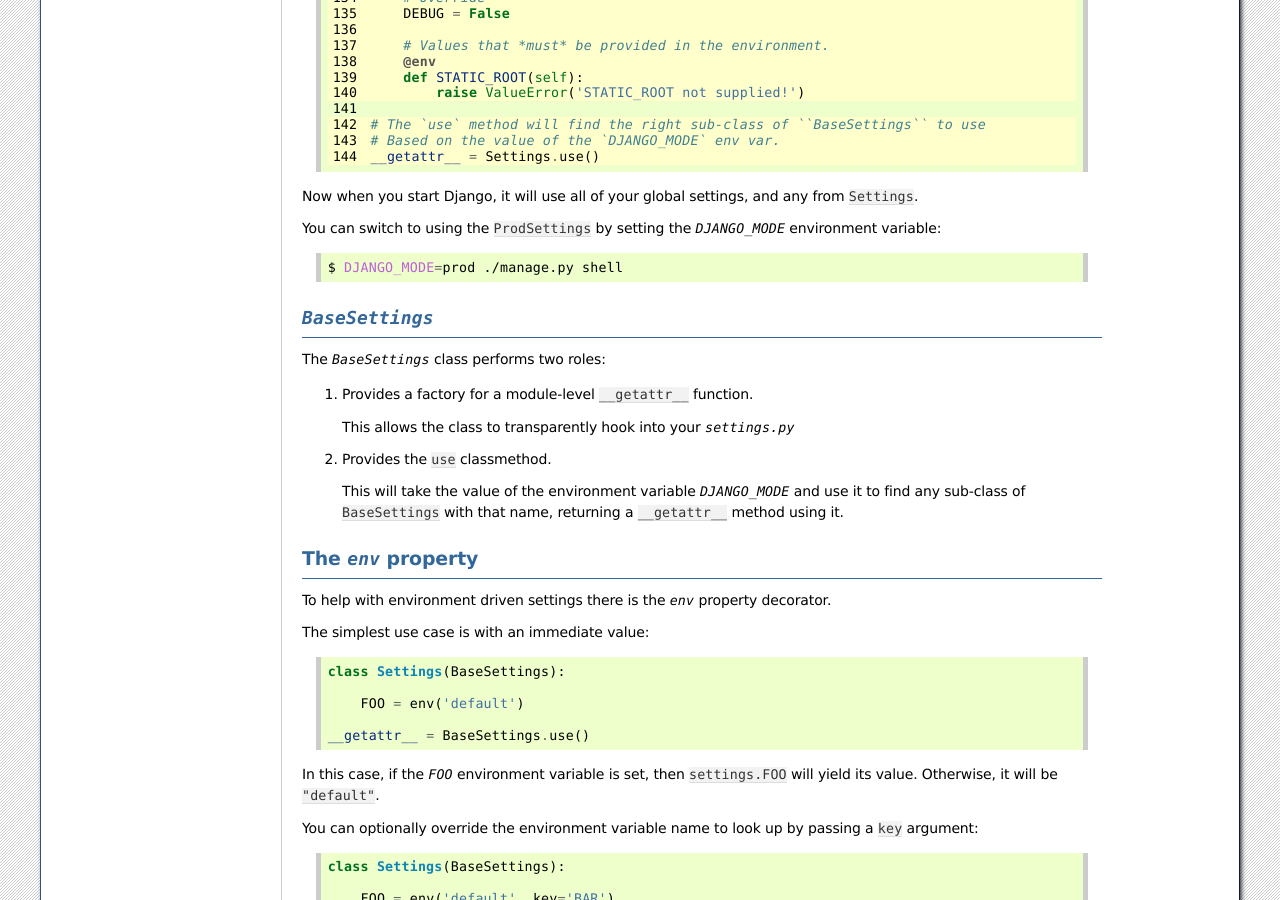
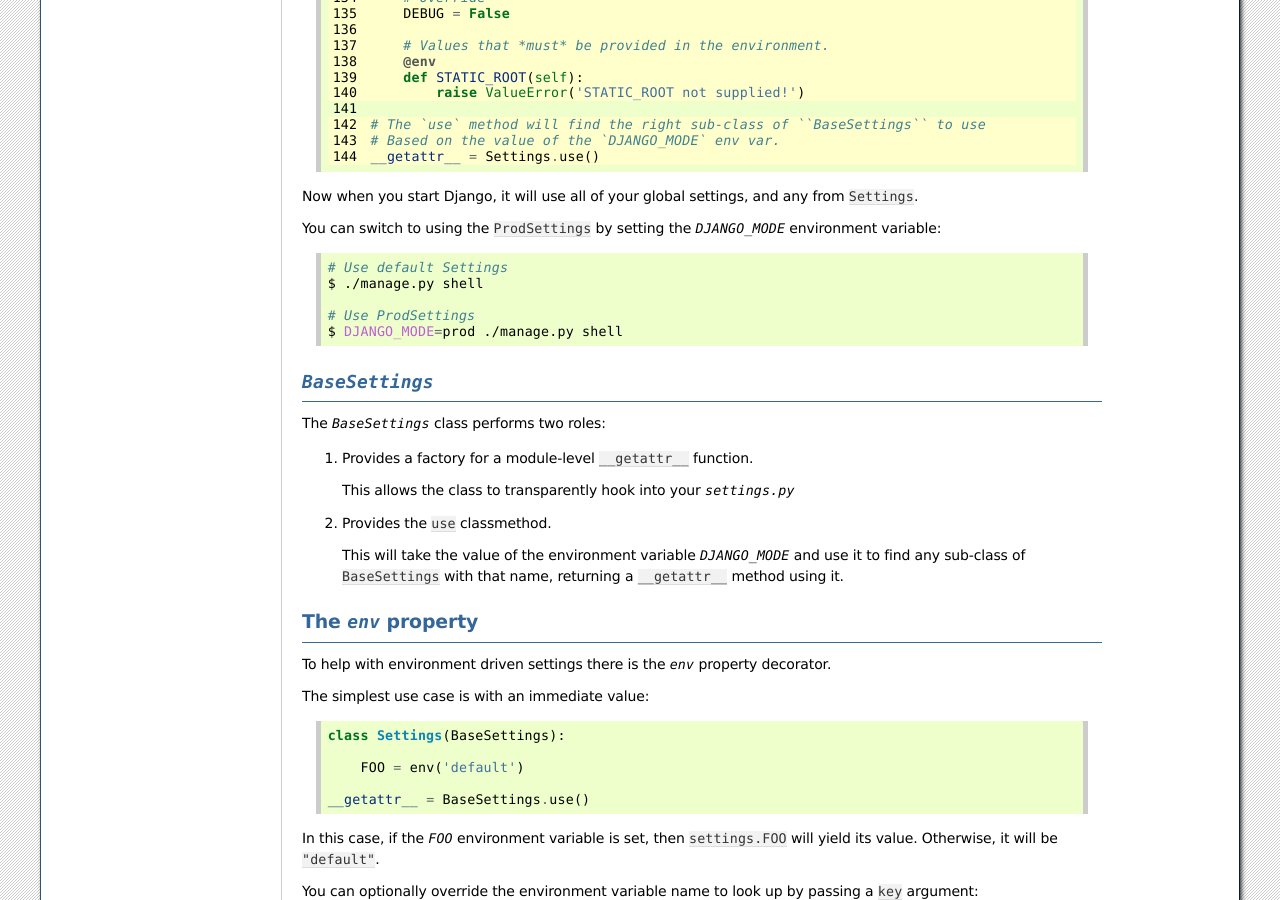
Before and after one commit to funkybob/django-classy-settings, a Sphinx documentation site: the page built from docs/index.rst, in a window 1280 px wide and 900 px high, scrolled down 2787 px. Built offline with Sphinx 7.4.7, drawn with Linux system fonts in a browser that asks for light colours.

Commit message:
Clarify mode switching

```diff
--- a/docs/index.rst
+++ b/docs/index.rst
@@ -197,6 +197,10 @@ environment variable:
 
 .. code-block:: bash
 
+    # Use default Settings
+    $ ./manage.py shell
+
+    # Use ProdSettings
     $ DJANGO_MODE=prod ./manage.py shell
 
 `BaseSettings`
```
